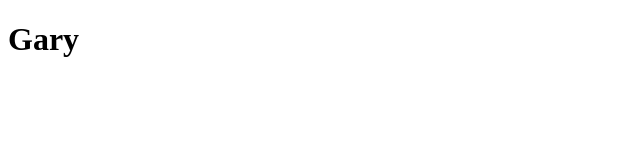
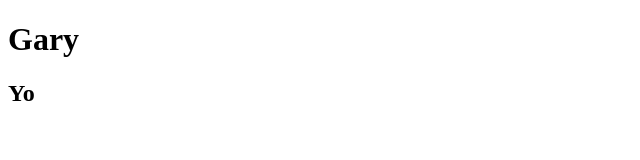
Before and after one commit to jaylp33/Tutorial, a plain HTML site: page index.html in a window 1280 px wide. Shown: the full height of the page, 0-640 px from the left. Drawn offline with Linux system fonts and the light colour scheme.

Commit message:
second time push

```diff
--- a/index.html
+++ b/index.html
@@ -6,5 +6,7 @@
 </head>
 <body>
 	<h1>Gary</h1>
+    <h2>Yo</h2>
+
 </body>
 </html>
```
Also changed, not shown: new.html (added).
